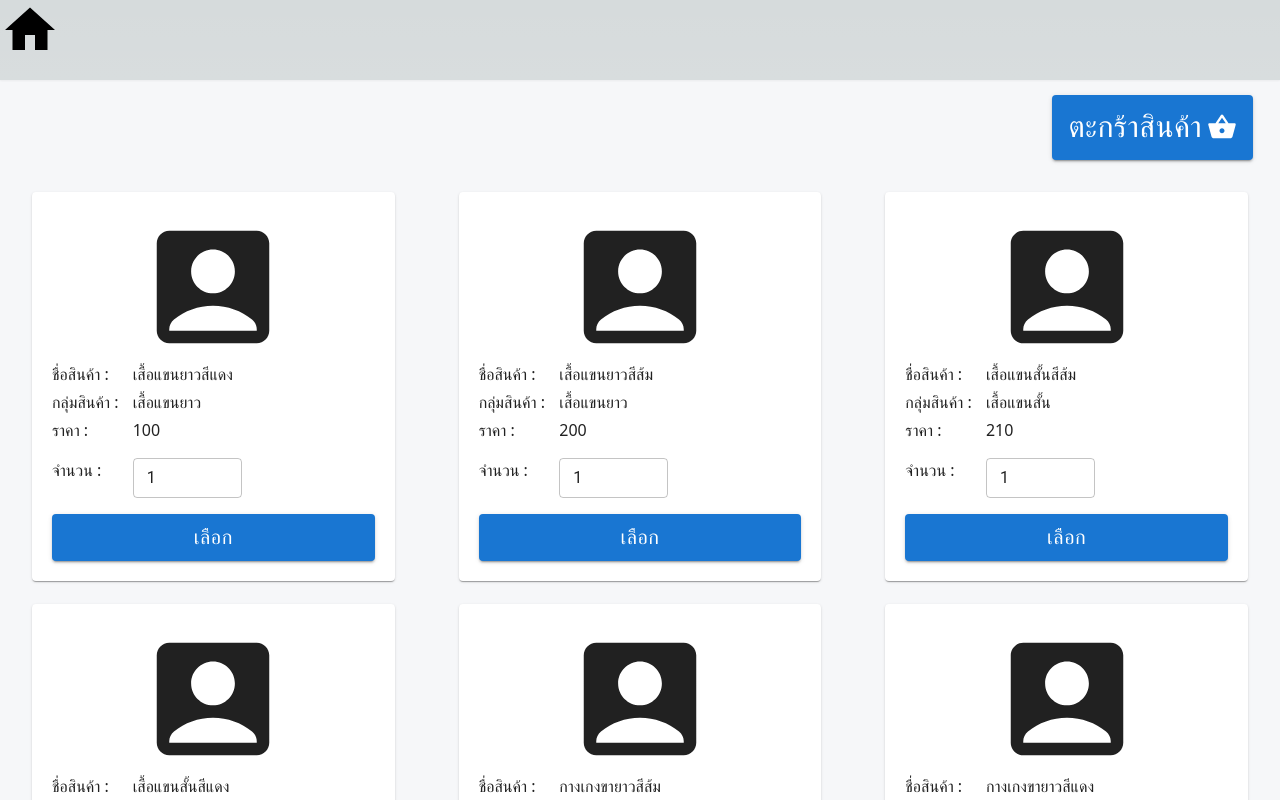
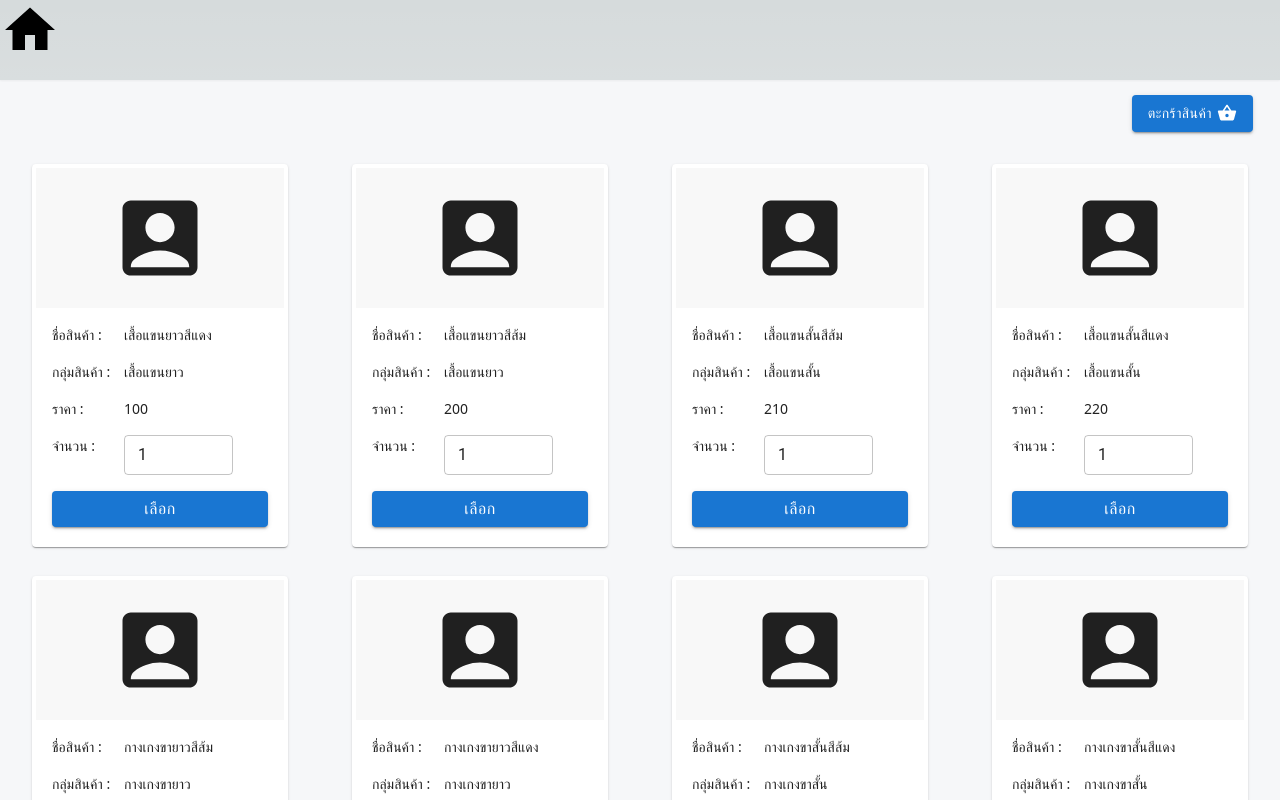
Before and after one commit to notza6982/PlayGround_Next.ts, a Next.js app: page /addProduct in a window 1280 px wide. Shown: the top 800 px of the page. Built offline with nearby package versions, Linux system fonts and the light colour scheme.

Commit message:
update ui basket page

```diff
--- a/components/assigntment/product/ProductCard.tsx
+++ b/components/assigntment/product/ProductCard.tsx
@@ -18,43 +18,46 @@ const ProductCard = ({ data, addSelectedProduct }: ProductCardProps) => {
   const onChangeAmount = (value: any) => {
     setAmount(value);
   };
+  //
+  return (
+    <div className="flex lg:basis-3/12 md:basis-4/12 sm:basis-6/12 basis-full">
+      <div className="w-full h-[380px] m-4">
+        <Card className="p-1 m-4 text-[14px]">
+          <div className="h-[140px] flex justify-center items-center bg-[#F8F8F8]">
+            <AccountBoxIcon sx={{ fontSize: 100 }} />
+          </div>
 
-  return (
-    <div className="flex lg:basis-4/12 md:basis-6/12 basis-full">
-      <div className="w-full h-[380px] m-4">
-        <Card className="p-1 m-4">
           <div className="w-full flex flex-col items-center justify-center  p-4">
-            <AccountBoxIcon sx={{ fontSize: 150 }} />
-            <div className="flex flex-row w-full mb-1">
-              <div className="flex basis-3/12">
+            <div className="flex flex-row w-full mb-4">
+              <div className="flex basis-4/12">
                 <span>ชื่อสินค้า : </span>
               </div>
-              <div className="flex basis-9/12">
+              <div className="flex basis-8/12">
                 <span>{data?.productNameLocal}</span>
               </div>
             </div>
-            <div className="flex flex-row w-full mb-1">
-              <div className="flex basis-3/12">
+            <div className="flex flex-row w-full mb-4">
+              <div className="flex basis-4/12">
                 <span>กลุ่มสินค้า : </span>
               </div>
-              <div className="flex basis-9/12">
+              <div className="flex basis-8/12">
                 <span>{data?.productGroupNameLocal}</span>
               </div>
             </div>
             <div className="flex flex-row w-full mb-4">
-              <div className="flex basis-3/12">
+              <div className="flex basis-4/12">
                 <span>ราคา : </span>
               </div>
-              <div className="flex basis-9/12">
+              <div className="flex basis-8/12">
                 <span>{data?.price}</span>
               </div>
             </div>
 
             <div className="flex flex-row w-full mb-4">
-              <div className="flex basis-3/12">
+              <div className="flex basis-4/12">
                 <span>จำนวน : </span>
               </div>
-              <div className="flex basis-9/12">
+              <div className="flex basis-8/12">
                 <TextField
                   type="number" //ad this line
                   label=""
@@ -69,10 +72,11 @@ const ProductCard = ({ data, addSelectedProduct }: ProductCardProps) => {
             <Button
               variant="contained"
               className="w-full"
-              style={{ fontSize: 20 }}
+              style={{ fontSize: 16 }}
               onClick={() => {
                 addSelectedProduct(data, amount);
               }}
+              size="small"
             >
               เลือก
             </Button>
--- a/components/assigntment/product/ProductInbasket.tsx
+++ b/components/assigntment/product/ProductInbasket.tsx
@@ -9,7 +9,7 @@ import ProductBasketRow from "./ProductBasketRow";
 
 const ProductInbasket = ({ productGroupList, productDataList }: any) => {
   return (
-    <div className="w-full ">
+    <div className="w-full">
       {productGroupList?.map((itm: any, index: number) => {
         return (
           <Accordion
--- a/presentation/playtoriomAssignment/addProduct/addProduct.tsx
+++ b/presentation/playtoriomAssignment/addProduct/addProduct.tsx
@@ -37,10 +37,9 @@ const AddProductClientPage = () => {
       .catch(function (error) {
         console.log(error);
       });
-
   }, []);
 
-  const addSelectedProduct = (selectedProduct: Product,amount : number) => {
+  const addSelectedProduct = (selectedProduct: Product, amount: number) => {
     // romve selected product from add list
     var tempProductDataList = productDataList;
     tempProductDataList = tempProductDataList?.filter(
@@ -75,12 +74,14 @@ const AddProductClientPage = () => {
           onClick={goToPay}
           style={{ marginRight: 27, marginTop: 15 }}
         >
-          <span style={{ fontSize: 30, marginRight: 5 }}>ตะกร้าสินค้า</span>
+          <span className="text-[20px] " style={{ marginRight: 5 }}>
+            ตะกร้าสินค้า
+          </span>
           <Badge
             badgeContent={selectedProductList ? selectedProductList.length : 0}
             color="error"
           >
-            <ShoppingBasketIcon sx={{ fontSize: 30 }} />
+            <ShoppingBasketIcon sx={{ fontSize: 20 }} />
           </Badge>
         </Button>
       </div>
```
Also changed, not shown: presentation/playtoriomAssignment/basket/basket.tsx (+20 -19 lines).
